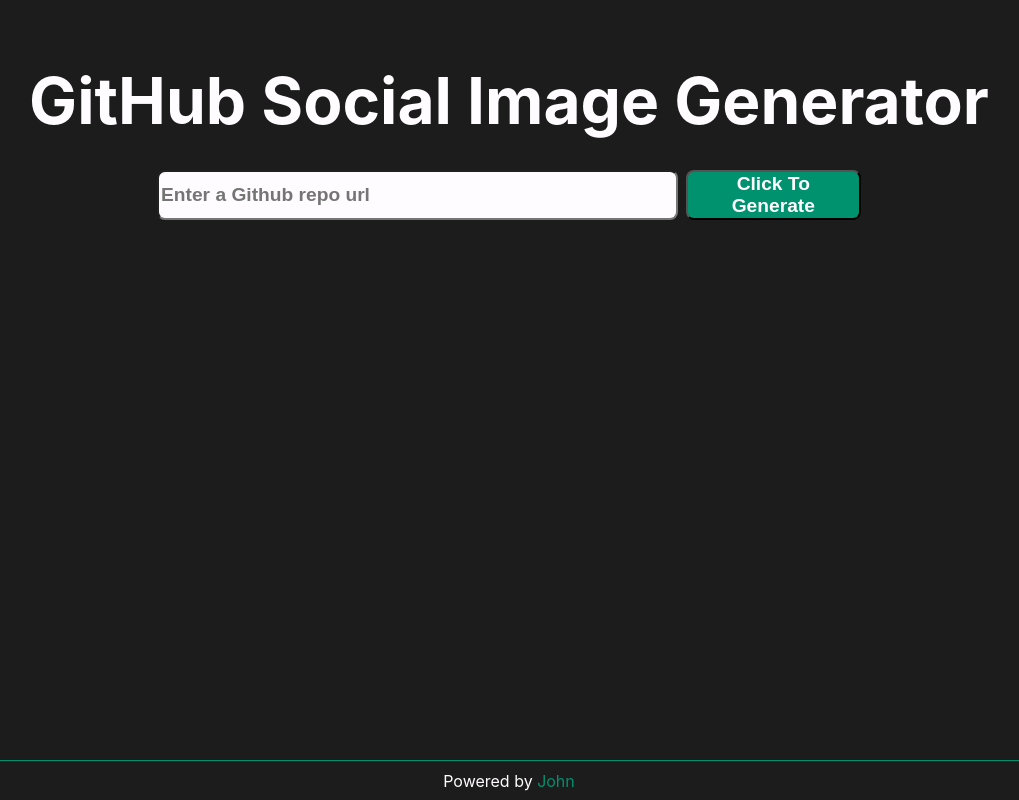
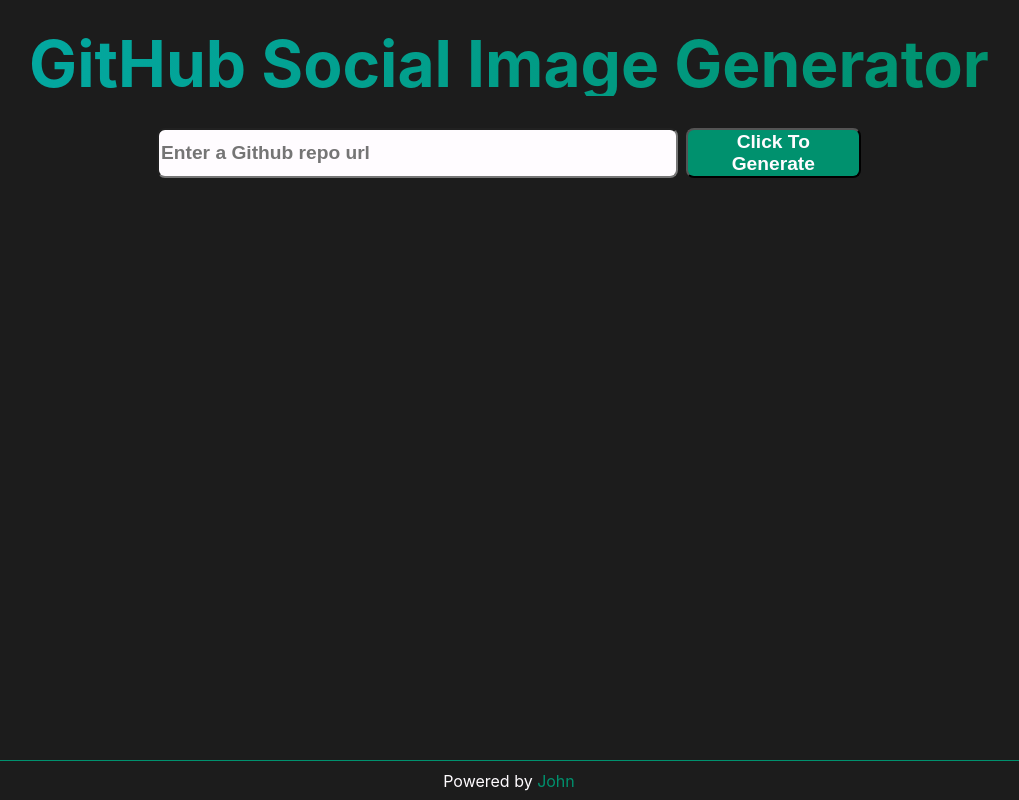
Before and after one commit to JohnVersus/github-social-image-generator, a Next.js app: page / in a window 1280 px wide. Shown: the whole page, without its empty margins (131-1150 px from the left). Built offline with nearby package versions, Linux system fonts and the light colour scheme.

Commit message:
feat: save button 💾

```diff
--- a/app/Tool/Tool.module.css
+++ b/app/Tool/Tool.module.css
@@ -6,18 +6,23 @@
 
 .main {
   height: 95vh;
-  padding: 4rem 0;
+  padding: 2rem;
   flex: 1;
   display: flex;
   flex-direction: column;
   justify-content: top;
   align-items: center;
+  overflow: scroll;
 }
 
 .title {
   margin: 0;
-  line-height: 1.15;
-  font-size: 5vw;
+  line-height: 1;
+  font-size: clamp(5vw, 45px, 8vw);
+  background: -webkit-linear-gradient(right, var(--primary), var(--secondary));
+  background-clip: text;
+  -webkit-background-clip: text;
+  -webkit-text-fill-color: transparent;
 }
 
 .title,
@@ -75,3 +80,17 @@
   border-radius: 0.5rem;
   padding: 0.5rem;
 }
+
+.save {
+  font-size: larger;
+  float: right;
+
+  border: 0.1rem solid var(--primary);
+  padding: 0.2rem;
+  margin-top: 0.5rem;
+  border-radius: 0.5rem;
+}
+.save:hover {
+  transform: scale(1.1);
+  cursor: pointer;
+}
--- a/app/Tool/Tool.tsx
+++ b/app/Tool/Tool.tsx
@@ -59,7 +59,6 @@
             onChange={(e) => {
               setRepoUrl(e.target.value);
             }}
-            autoComplete={"on"}
           />
 
           <button className={styles.button} disabled={status ? true : false}>
@@ -67,6 +66,7 @@
           </button>
         </form>
         {imageData && (
+          <>
             <div className={styles.imgBox}>
               {/* eslint-disable-next-line @next/next/no-img-element */}
               <img
@@ -75,6 +75,12 @@
                 alt={"Repo Social Image"}
               />
             </div>
+            <div className={styles.save}>
+              <a download={"image.png"} href={imageData}>
+                💾
+              </a>
+            </div>
+          </>
         )}
       </main>
     </div>
--- a/app/globals.css
+++ b/app/globals.css
@@ -28,10 +28,10 @@
 }
 
 ::selection {
-  background: var(--primary); /* WebKit/Blink Browsers */
+  background: var(--dark); /* WebKit/Blink Browsers */
 }
 ::-moz-selection {
-  background: var(--primary); /* Gecko Browsers */
+  background: var(--dark); /* Gecko Browsers */
 }
 
 a {
```
Lines whose indentation alone changed are shown as unchanged.
